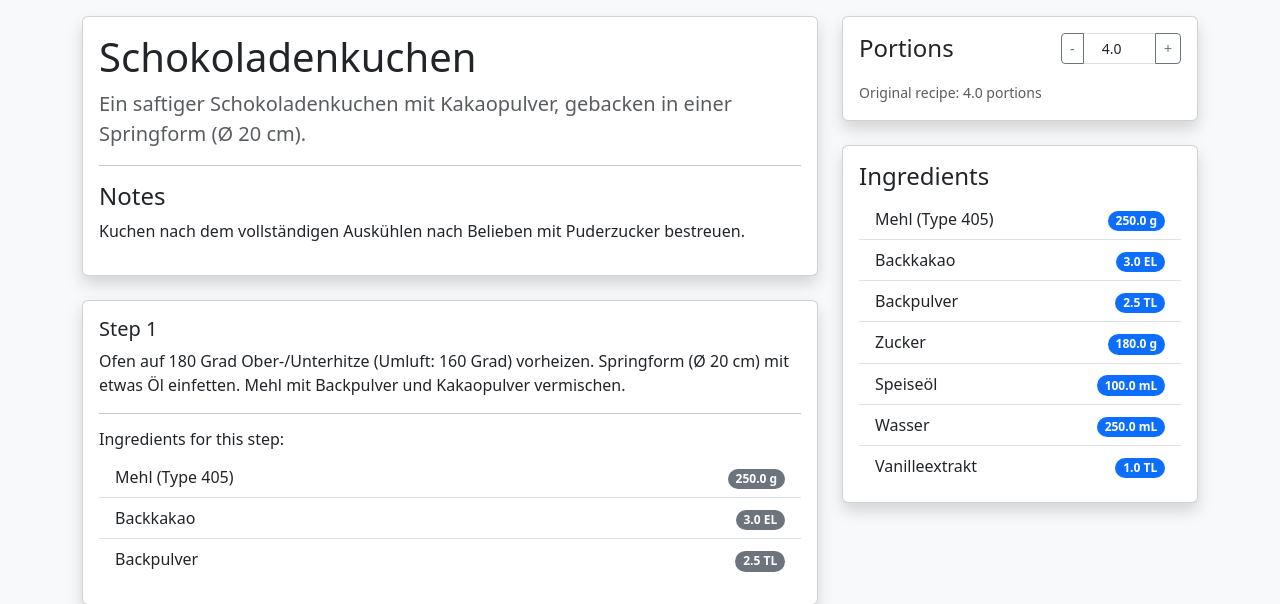
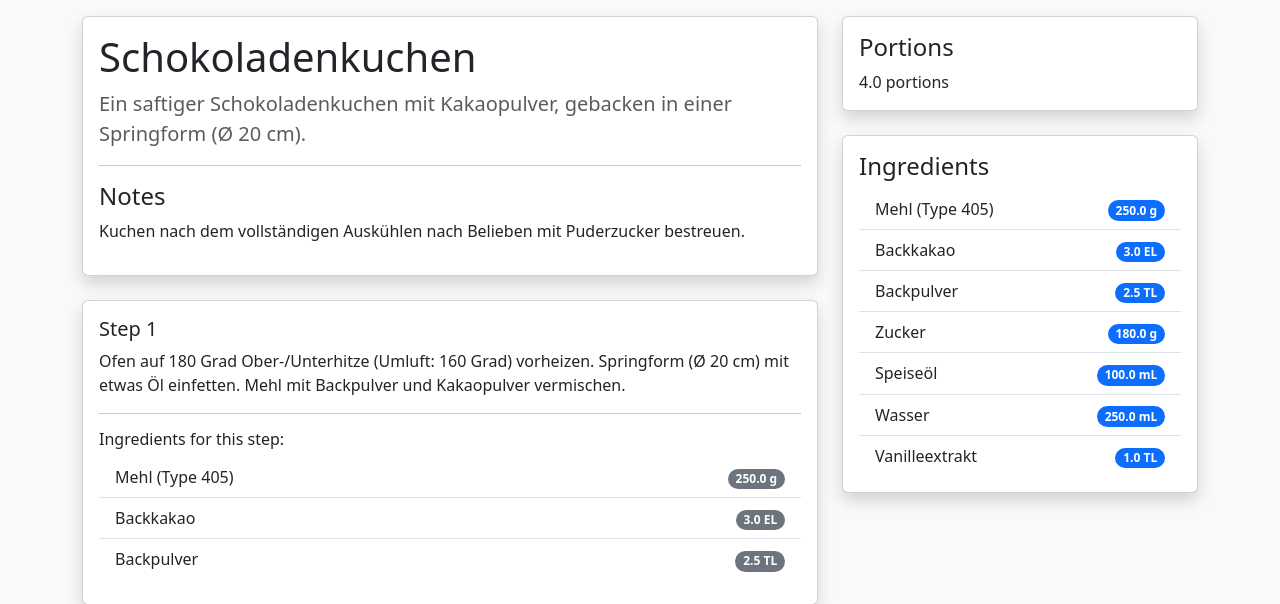
Before and after one commit to bztt282tbz-sys/recipes, a Flask app: page /recipe/1 in a window 1280 px wide. Shown: the part 72-676 px from the top of the page. Run offline with Flask 3, Linux system fonts and the light colour scheme; data comes from the database, SQL or seed files in the repository; data that the repository does not hold is empty; some libraries are stand-ins or nearby versions.

Commit message:
portions dont work

```diff
--- a/app.py
+++ b/app.py
@@ -132,6 +132,13 @@ class Recipe(db.Model):
         aggregated = {}
         for ri in self.recipe_ingredients:
             ing_id = ri.ingredient_id
+            unit_grams = 1.0
+            if ri.unit:
+                if ri.unit.unit_type == 'volume':
+                    density = ri.ingredient.density if ri.ingredient.density else 1.0
+                    unit_grams = ri.unit.grams_conversion * density
+                else:
+                    unit_grams = ri.unit.grams_conversion
             if ing_id not in aggregated:
                 aggregated[ing_id] = {
                     'ingredient': ri.ingredient,
@@ -139,6 +146,7 @@ class Recipe(db.Model):
                     'total_grams': 0,
                     'display_unit': ri.display_unit,
                     'original_unit_id': ri.unit_id,
+                    'original_unit_grams': unit_grams,
                     'steps': [],
                     'available_units': ri.ingredient.get_available_units()
                 }
@@ -150,6 +158,7 @@ class Recipe(db.Model):
                     'amount': ri.amount,
                     'display_unit': ri.display_unit,
                     'grams': ri.amount_grams,
+                    'original_unit_grams': unit_grams,
                     'available_units': ri.ingredient.get_available_units()
                 })
         return list(aggregated.values())
--- a/templates/recipe_detail.html
+++ b/templates/recipe_detail.html
@@ -46,10 +46,19 @@
                         <ul class="list-group list-group-flush mb-2">
                             {% for ri in step_ings %}
                             {% set ing_units = ri.ingredient.get_available_units() %}
+                            {% set unit_grams = 1.0 %}
+                            {% if ri.unit %}
+                                {% if ri.unit.unit_type == 'volume' %}
+                                    {% set density = ri.ingredient.density if ri.ingredient.density else 1.0 %}
+                                    {% set unit_grams = ri.unit.grams_conversion * density %}
+                                {% else %}
+                                    {% set unit_grams = ri.unit.grams_conversion %}
+                                {% endif %}
+                            {% endif %}
                             <li class="list-group-item d-flex justify-content-between align-items-center">
                                 {{ ri.ingredient.name }}
                                 <div class="dropdown">
-                                    <span class="badge bg-secondary rounded-pill badge-clickable step-badge" data-bs-toggle="dropdown" aria-expanded="false" data-ing-id="{{ ri.ingredient.id }}" data-total-grams="{{ ri.amount_grams }}" data-original-amount="{{ ri.amount }}" data-original-unit="{{ ri.display_unit }}" data-density="{{ ri.ingredient.density or '' }}" data-density-unit="{{ ri.ingredient.density_unit or '' }}" data-grams-per-unit="{{ ri.ingredient.grams_per_unit or '' }}">
+                                    <span class="badge bg-secondary rounded-pill badge-clickable step-badge" data-bs-toggle="dropdown" aria-expanded="false" data-ing-id="{{ ri.ingredient.id }}" data-total-grams="{{ ri.amount_grams }}" data-original-amount="{{ ri.amount }}" data-original-unit="{{ ri.display_unit }}" data-original-unit-grams="{{ unit_grams }}" data-density="{{ ri.ingredient.density or '' }}" data-density-unit="{{ ri.ingredient.density_unit or '' }}" data-grams-per-unit="{{ ri.ingredient.grams_per_unit or '' }}">
                                         {{ ri.amount }} {{ ri.display_unit }}
                                     </span>
                                     <ul class="dropdown-menu dropdown-menu-end">
@@ -72,19 +81,14 @@
             </div>
 
             <div class="col-md-4">
+                {% if recipe.portions %}
                 <div class="card shadow mb-4">
                     <div class="card-body">
-                        <div class="d-flex justify-content-between align-items-center mb-3">
-                            <h4 class="card-title mb-0">Portions</h4>
-                            <div class="input-group input-group-sm" style="width: 120px;">
-                                <button class="btn btn-outline-secondary" type="button" onclick="adjustPortions(-0.5)">-</button>
-                                <input type="number" id="portionsInput" class="form-control text-center" value="{{ recipe.portions or 4 }}" min="0.5" step="0.5" onchange="updatePortions()">
-                                <button class="btn btn-outline-secondary" type="button" onclick="adjustPortions(0.5)">+</button>
-                            </div>
-                        </div>
-                        <small class="text-muted">Original recipe: {{ recipe.portions or 4 }} portions</small>
+                        <h4 class="card-title">Portions</h4>
+                        <p class="mb-0">{{ recipe.portions }} portions</p>
                     </div>
                 </div>
+                {% endif %}
 
                 {% if recipe.aggregated_ingredients %}
                 <div class="card shadow mb-4">
@@ -106,7 +110,7 @@
                                         {% endif %}
                                     </a>
                                     <div class="dropdown">
-                                        <span class="badge bg-primary rounded-pill badge-clickable portions-badge" data-bs-toggle="dropdown" aria-expanded="false" data-ing-id="{{ agg.ingredient.id }}" data-total-grams="{{ agg.total_grams }}" data-original-amount="{{ agg.total_amount }}" data-original-unit="{{ agg.display_unit }}" data-density="{{ agg.ingredient.density or '' }}" data-density-unit="{{ agg.ingredient.density_unit or '' }}" data-grams-per-unit="{{ agg.ingredient.grams_per_unit or '' }}" data-original-portions="{{ recipe.portions or 4 }}">
+                                        <span class="badge bg-primary rounded-pill badge-clickable portions-badge" data-bs-toggle="dropdown" aria-expanded="false" data-ing-id="{{ agg.ingredient.id }}" data-total-grams="{{ agg.total_grams }}" data-original-amount="{{ agg.total_amount }}" data-original-unit="{{ agg.display_unit }}" data-original-unit-grams="{{ agg.original_unit_grams }}" data-density="{{ agg.ingredient.density or '' }}" data-density-unit="{{ agg.ingredient.density_unit or '' }}" data-grams-per-unit="{{ agg.ingredient.grams_per_unit or '' }}">
                                             {{ agg.total_amount }} {{ agg.display_unit }}
                                         </span>
                                         <ul class="dropdown-menu dropdown-menu-end" id="unit-menu-{{ agg.ingredient.id }}">
@@ -127,7 +131,7 @@
                                         <div class="d-flex justify-content-between align-items-center mb-1">
                                             <span>Step {{ step.step_number }}: </span>
                                             <div class="dropdown d-inline">
-                                                <span class="badge bg-secondary rounded-pill badge-clickable step-badge" data-bs-toggle="dropdown" data-ing-id="{{ agg.ingredient.id }}" data-total-grams="{{ step.grams }}" data-original-amount="{{ step.amount }}" data-original-unit="{{ step.display_unit }}" data-density="{{ agg.ingredient.density or '' }}" data-density-unit="{{ agg.ingredient.density_unit or '' }}" data-grams-per-unit="{{ agg.ingredient.grams_per_unit or '' }}">
+                                                <span class="badge bg-secondary rounded-pill badge-clickable step-badge" data-bs-toggle="dropdown" data-ing-id="{{ agg.ingredient.id }}" data-total-grams="{{ step.grams }}" data-original-amount="{{ step.amount }}" data-original-unit="{{ step.display_unit }}" data-original-unit-grams="{{ step.original_unit_grams }}" data-density="{{ agg.ingredient.density or '' }}" data-density-unit="{{ agg.ingredient.density_unit or '' }}" data-grams-per-unit="{{ agg.ingredient.grams_per_unit or '' }}">
                                                     {{ step.amount }} {{ step.display_unit }}
                                                 </span>
                                                 <ul class="dropdown-menu dropdown-menu-end">
@@ -161,94 +165,7 @@
             </div>
         </div>
     </div>
-    <script>
-        var originalPortions = {{ recipe.portions or 4 }};
 
-        function adjustPortions(delta) {
-            var input = document.getElementById('portionsInput');
-            var newValue = parseFloat(input.value) + delta;
-            if (newValue >= 0.5) {
-                input.value = newValue;
-                updatePortions();
-            }
-        }
-
-        function updatePortions() {
-            var input = document.getElementById('portionsInput');
-            var newPortions = parseFloat(input.value);
-            var scaleFactor = newPortions / originalPortions;
-
-            document.querySelectorAll('.portions-badge').forEach(function(badge) {
-                var totalGrams = parseFloat(badge.dataset.totalGrams);
-                var originalAmount = parseFloat(badge.dataset.originalAmount);
-                var displayUnit = badge.dataset.originalUnit;
-                var currentUnitId = badge.closest('.dropdown-menu').querySelector('.active')?.dataset.unitId || 'original';
-                var currentUnitName = badge.closest('.dropdown-menu').querySelector('.active')?.dataset.unitName || displayUnit;
-                var currentUnitType = badge.closest('.dropdown-menu').querySelector('.active')?.dataset.unitType || 'mass';
-                var gramsConv = parseFloat(badge.closest('.dropdown-menu').querySelector('.active')?.dataset.grams) || 1;
-                var densityUnit = badge.dataset.densityUnit;
-                var density = parseFloat(badge.dataset.density) || 1.0;
-                var gramsPerUnit = parseFloat(badge.dataset.gramsPerUnit);
-
-                var newAmount = originalAmount * scaleFactor;
-                var newText;
-
-                if (currentUnitId === 'original') {
-                    newText = Math.round(newAmount * 100) / 100 + ' ' + displayUnit;
-                } else {
-                    var newGrams = totalGrams * scaleFactor;
-                    if (currentUnitType === 'mass') {
-                        newText = Math.round(newGrams / gramsConv * 100) / 100 + ' ' + currentUnitName;
-                    } else if (currentUnitType === 'volume') {
-                        if (densityUnit === 'g/unit' && gramsPerUnit) {
-                            newText = Math.round(newGrams / gramsPerUnit * 100) / 100 + ' ' + currentUnitName;
-                        } else {
-                            newText = Math.round(newGrams / gramsConv / density * 100) / 100 + ' ' + currentUnitName;
-                        }
-                    } else {
-                        newText = Math.round(newGrams / gramsConv * 100) / 100 + ' ' + currentUnitName;
-                    }
-                }
-
-                badge.textContent = newText;
-            });
-
-            document.querySelectorAll('.step-badge').forEach(function(badge) {
-                var stepGrams = parseFloat(badge.dataset.totalGrams);
-                var stepOriginalAmount = parseFloat(badge.dataset.originalAmount);
-                var displayUnit = badge.dataset.originalUnit;
-                var currentUnitId = badge.closest('.dropdown-menu').querySelector('.active')?.dataset.unitId || 'original';
-                var currentUnitName = badge.closest('.dropdown-menu').querySelector('.active')?.dataset.unitName || displayUnit;
-                var currentUnitType = badge.closest('.dropdown-menu').querySelector('.active')?.dataset.unitType || 'mass';
-                var gramsConv = parseFloat(badge.closest('.dropdown-menu').querySelector('.active')?.dataset.grams) || 1;
-                var densityUnit = badge.dataset.densityUnit;
-                var density = parseFloat(badge.dataset.density) || 1.0;
-                var gramsPerUnit = parseFloat(badge.dataset.gramsPerUnit);
-
-                var newAmount = stepOriginalAmount * scaleFactor;
-                var newText;
-
-                if (currentUnitId === 'original') {
-                    newText = Math.round(newAmount * 100) / 100 + ' ' + displayUnit;
-                } else {
-                    var newGrams = stepGrams * scaleFactor;
-                    if (currentUnitType === 'mass') {
-                        newText = Math.round(newGrams / gramsConv * 100) / 100 + ' ' + currentUnitName;
-                    } else if (currentUnitType === 'volume') {
-                        if (densityUnit === 'g/unit' && gramsPerUnit) {
-                            newText = Math.round(newGrams / gramsPerUnit * 100) / 100 + ' ' + currentUnitName;
-                        } else {
-                            newText = Math.round(newGrams / gramsConv / density * 100) / 100 + ' ' + currentUnitName;
-                        }
-                    } else {
-                        newText = Math.round(newGrams / gramsConv * 100) / 100 + ' ' + currentUnitName;
-                    }
-                }
-
-                badge.textContent = newText;
-            });
-        }
-    </script>
     <script>
         document.addEventListener('DOMContentLoaded', function() {
             var tooltipTriggerList = [].slice.call(document.querySelectorAll('[data-bs-toggle="tooltip"]'));
@@ -262,8 +179,8 @@
                     const badge = menu.parentElement.querySelector('.badge');
                     const ingId = badge.dataset.ingId;
 
-                    const totalGrams = parseFloat(badge.dataset.totalGrams);
                     const originalAmount = parseFloat(badge.dataset.originalAmount);
+                    const originalUnitGrams = parseFloat(badge.dataset.originalUnitGrams) || 1;
                     const originalUnit = badge.dataset.originalUnit;
                     const densityUnit = badge.dataset.densityUnit;
                     const density = parseFloat(badge.dataset.density) || 1.0;
@@ -274,6 +191,8 @@
                     const unitType = this.dataset.unitType;
                     const gramsConv = parseFloat(this.dataset.grams);
 
+                    const totalGrams = originalAmount * originalUnitGrams;
+
                     if (unitId === 'original') {
                         document.querySelectorAll('.badge[data-ing-id="' + ingId + '"]').forEach(function(b) {
                             const bOriginalAmount = parseFloat(b.dataset.originalAmount);
@@ -282,20 +201,19 @@
                         });
                     } else {
                         document.querySelectorAll('.badge[data-ing-id="' + ingId + '"]').forEach(function(b) {
-                            const bTotalGrams = parseFloat(b.dataset.totalGrams);
-                            let stepDisplayAmount;
+                            let displayAmount;
                             if (unitType === 'mass') {
-                                stepDisplayAmount = Math.round(bTotalGrams / gramsConv * 100) / 100;
+                                displayAmount = Math.round(totalGrams / gramsConv * 100) / 100;
                             } else if (unitType === 'volume') {
                                 if (densityUnit === 'g/unit' && gramsPerUnit) {
-                                    stepDisplayAmount = Math.round(bTotalGrams / gramsPerUnit * 100) / 100;
+                                    displayAmount = Math.round(totalGrams / gramsPerUnit * 100) / 100;
                                 } else {
-                                    stepDisplayAmount = Math.round(bTotalGrams / gramsConv / density * 100) / 100;
+                                    displayAmount = Math.round(totalGrams / gramsConv / density * 100) / 100;
                                 }
                             } else {
-                                stepDisplayAmount = Math.round(bTotalGrams / gramsConv * 100) / 100;
+                                displayAmount = Math.round(totalGrams / gramsConv * 100) / 100;
                             }
-                            b.textContent = stepDisplayAmount + ' ' + unitName;
+                            b.textContent = displayAmount + ' ' + unitName;
                         });
                     }
 
```
